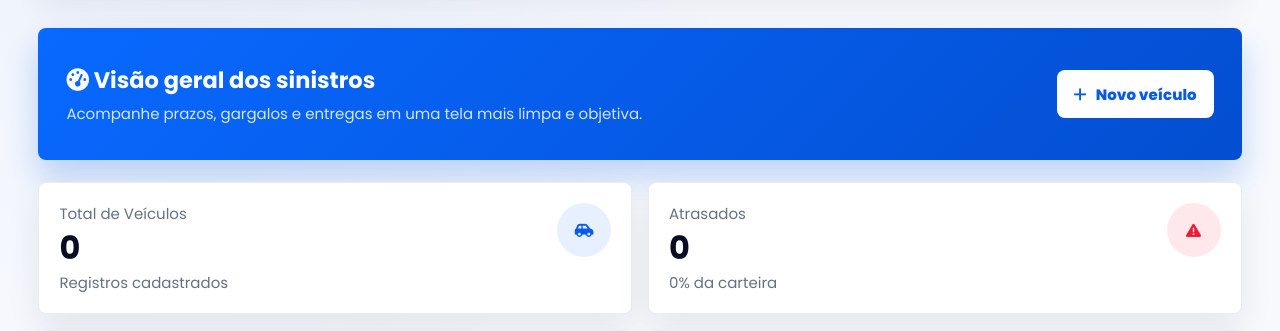
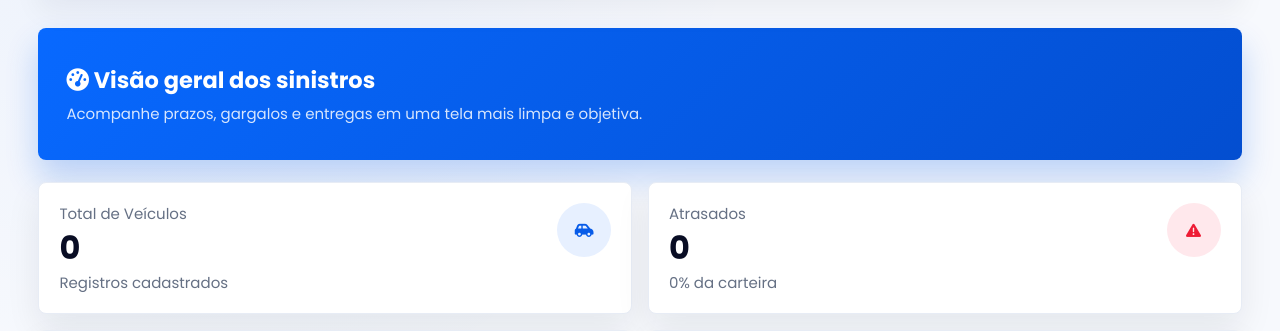
Before and after one commit to GustavoTech10/sistema-sinistros-veiculares, a PHP site: page /dashboard.php in a window 1280 px wide. Shown: the part 133-464 px from the top of the page. Run offline with PHP 8.4, Linux system fonts and the light colour scheme; data that the repository does not hold is empty.

Commit message:
Remove dashboard add vehicle button

```diff
--- a/dashboard.php
+++ b/dashboard.php
@@ -69,7 +69,6 @@ $percentualAtrasados = $totalVeiculos > 0 ? round(($totalAtrasados / $totalVeicu
             <h2><i class="fas fa-gauge-high"></i> Visão geral dos sinistros</h2>
             <p>Acompanhe prazos, gargalos e entregas em uma tela mais limpa e objetiva.</p>
         </div>
-        <a href="cadastrar.php" class="btn"><i class="fas fa-plus"></i> Novo veículo</a>
     </div>
 
     <div class="dashboard-grid">
```
